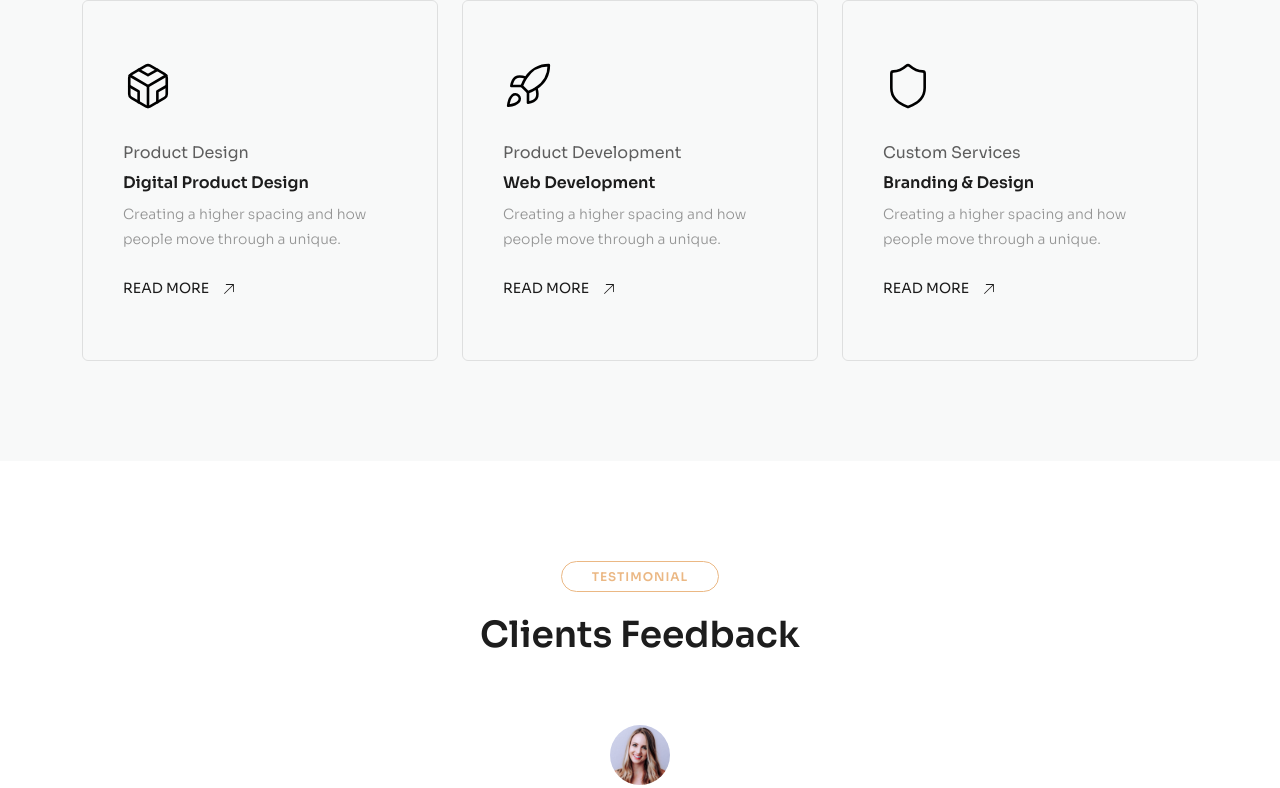
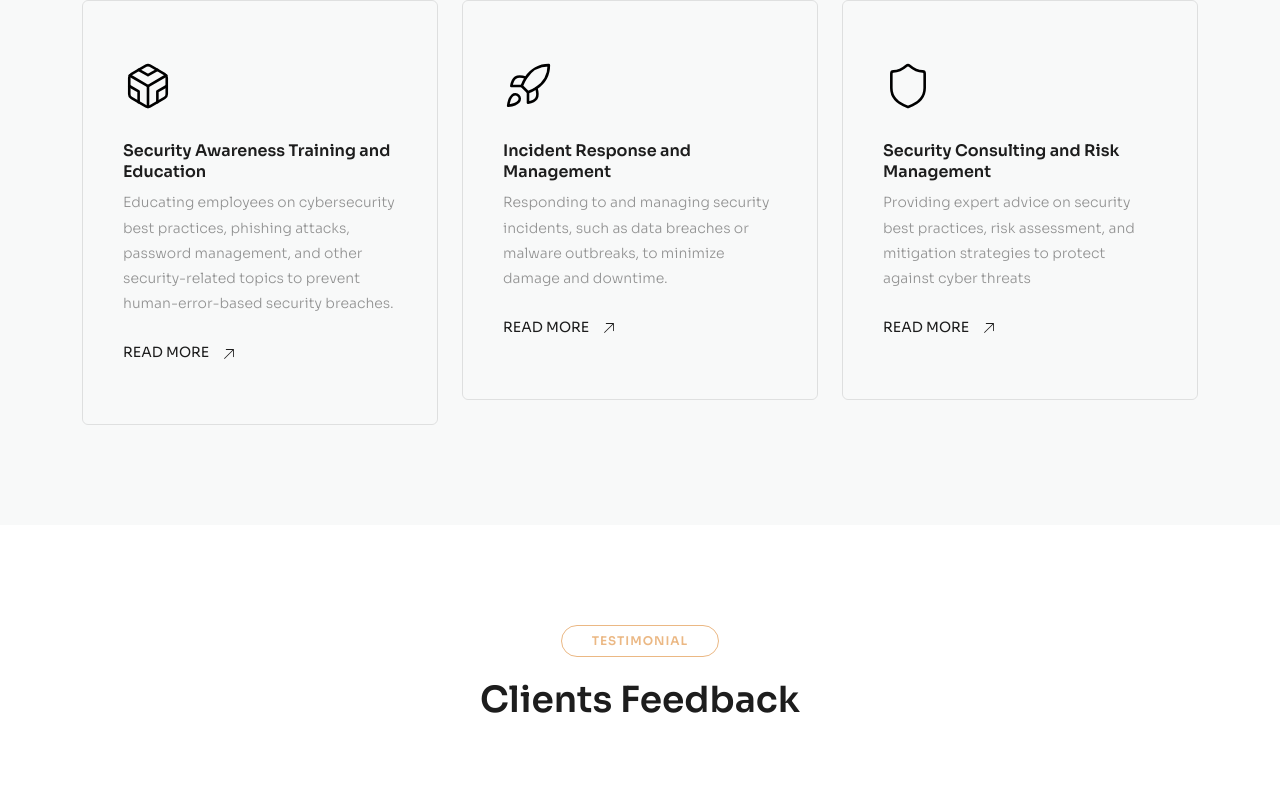
Before and after one commit to onyedikachicindycyril/onyedikachicindycyril, an Angular app: page / in a window 1280 px wide. Shown: the part 4074-4862 px from the top of the page. Built offline with nearby package versions, Linux system fonts and the light colour scheme; some icons are missing.

Commit message:
Thursday-section3

```diff
--- a/src/app/home/home.component.html
+++ b/src/app/home/home.component.html
@@ -652,9 +652,11 @@
                         <div class="icon-img mb-30">
                             <img src="../../assets/images/service-icon/01.svg" class="img-fluid" alt="work-image" />
                         </div>
-                        <span class="opacity-7">Product Design</span>
-                        <h6 class="services-sub-title mb-15 mt-2">Digital Product Design</h6>
-                        <p class="opacity-7 mb-0">Creating a higher spacing and how people move through a unique.</p>
+                        <span class="opacity-7"></span>
+                        <h6 class="services-sub-title mb-15 mt-2">Security Awareness Training and Education</h6>
+                        <p class="opacity-7 mb-0">
+                           Educating employees on cybersecurity best practices, phishing attacks, password management, and other security-related topics to prevent human-error-based security breaches.
+                        </p>
                         <div class="mt-4">
                             <a class='text-uppercase text-dark' href='blog.html'>Read More
                                 <svg width="18" height="18" viewBox="0 0 18 18" fill="none" xmlns="http://www.w3.org/2000/svg"
@@ -673,9 +675,11 @@
                         <div class="icon-img mb-30">
                             <img src="../../assets/images/service-icon/02.svg" class="img-fluid" alt="work-image" />
                         </div>
-                        <span class="opacity-7">Product Development</span>
-                        <h6 class="services-sub-title mb-15 mt-2">Web Development</h6>
-                        <p class="fz-14 text-muted opacity-7 mb-0">Creating a higher spacing and how people move through a unique.</p>
+                        <span class="opacity-7"></span>
+                        <h6 class="services-sub-title mb-15 mt-2">Incident Response and Management</h6>
+                        <p class="fz-14 text-muted opacity-7 mb-0">
+                          Responding to and managing security incidents, such as data breaches or malware outbreaks, to minimize damage and downtime.
+                        </p>
                         <div class="underline mt-4">
                             <a class='text-uppercase text-dark' href='blog.html'>Read More
                                 <svg width="18" height="18" viewBox="0 0 18 18" fill="none" xmlns="http://www.w3.org/2000/svg" class="ms-2">
@@ -691,9 +695,11 @@
                         <div class="icon-img mb-30">
                             <img src="../../assets/images/service-icon/03.svg" class="img-fluid" alt="work-image" />
                         </div>
-                        <span class="opacity-7">Custom Services</span>
-                        <h6 class="services-sub-title mb-15 mt-2">Branding & Design</h6>
-                        <p class="fz-14 text-muted opacity-7 mb-0">Creating a higher spacing and how people move through a unique.</p>
+                        <span class="opacity-7"></span>
+                        <h6 class="services-sub-title mb-15 mt-2">Security Consulting and Risk Management</h6>
+                        <p class="fz-14 text-muted opacity-7 mb-0">
+                           Providing expert advice on security best practices, risk assessment, and mitigation strategies to protect against cyber threats
+                        </p>
                         <div class="underline mt-4">
                             <a class='text-uppercase text-dark' href='blog.html'>Read More
                                 <svg width="18" height="18" viewBox="0 0 18 18" fill="none" xmlns="http://www.w3.org/2000/svg" class="ms-2">
```
